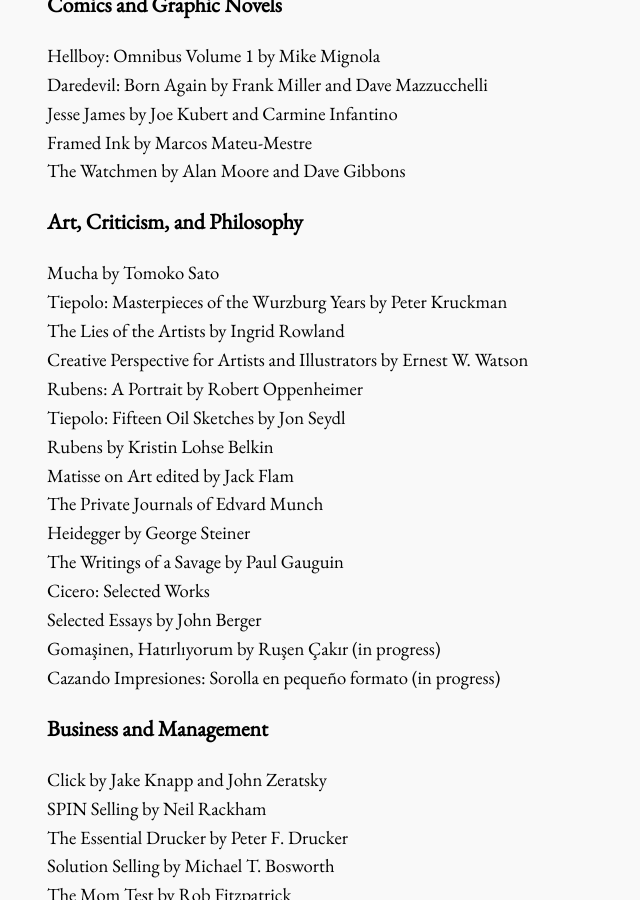
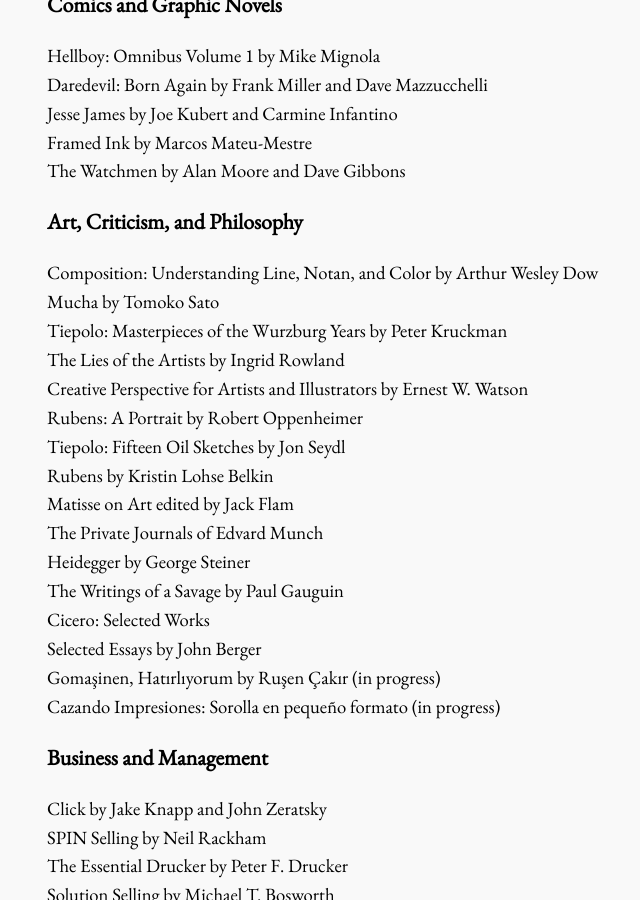
Before and after one commit to bora-uyumazturk/bora-uyumazturk.github.io, a Jekyll site: the page built from reading.html, in a window 1280 px wide and 900 px high, scrolled down 668 px. Shown: the whole window, without its empty margins (125-765 px from the left). Built offline with Jekyll 4.4.1, drawn with Linux system fonts in a browser that asks for light colours.

Commit message:
Update reading.html

```diff
--- a/reading.html
+++ b/reading.html
@@ -37,6 +37,7 @@
 
   <h3>Art, Criticism, and Philosophy</h3>
 
+  Composition: Understanding Line, Notan, and Color by Arthur Wesley Dow <br>
   Mucha by Tomoko Sato <br>
   Tiepolo: Masterpieces of the Wurzburg Years by Peter Kruckman <br>
   The Lies of the Artists by Ingrid Rowland <br>
```
